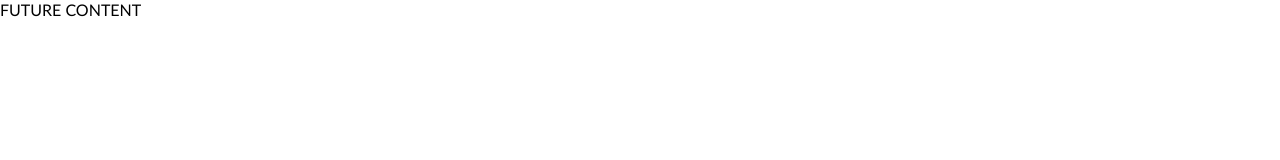
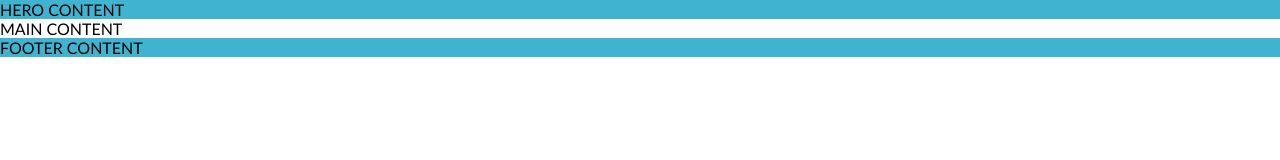
Before and after one commit to Uugne/6-soon, a website: page index.html in a window 1280 px wide. Drawn offline with Linux system fonts and the light colour scheme.

Commit message:
Initial layout commit

```diff
--- /dev/null
+++ b/css/custom.css
@@ -0,0 +1,7 @@
+.bg-main-color {
+    background-color: var(--color-main);
+}
+
+.bg-secondary-color {
+    background-color: var(--color-secondary);
+}
--- /dev/null
+++ b/css/layout.css
@@ -0,0 +1,6 @@
+/* minimalus ekranas i kuri taikysim mazdaug 320px, placiausias 1600-1400px */
+
+body {
+    display: grid;
+    grid-template-columns: 1fr;
+}
--- /dev/null
+++ b/css/variables.css
@@ -0,0 +1,5 @@
+:root {
+    --color-main: #40B3D0;
+    --color-secondary: #E8D79F;
+
+}
--- a/index.html
+++ b/index.html
@@ -5,13 +5,22 @@
     <meta http-equiv="X-UA-Compatible" content="IE=edge">
     <meta name="viewport" content="width=device-width, initial-scale=1.0">
     <title>Coming soon</title>
-    <link rel="stylesheet" href="./css/main.css">
     <link rel="stylesheet" href="./css/reset.css">
-
+    <link rel="stylesheet" href="./css/variables.css">
+    <link rel="stylesheet" href="./css/layout.css">
+    <link rel="stylesheet" href="./css/custom.css">
 </head>
 
 <body>
-    FUTURE CONTENT
+    <div class="bg-main-color">
+        HERO CONTENT
+    </div>
+    <main>
+        MAIN CONTENT
+    </main>
+    <footer class="bg-main-color">
+        FOOTER CONTENT
+    </footer>
 
     <script src="js/main.js" type="module" defer></script>
 </body>
```
Also changed, not shown: css/main.css (deleted).
